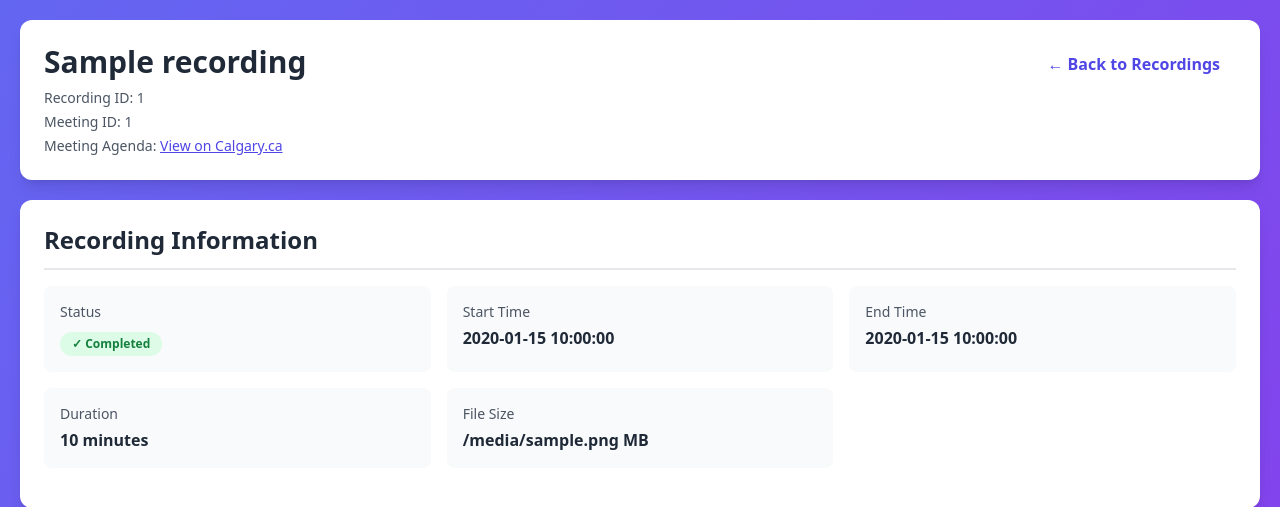
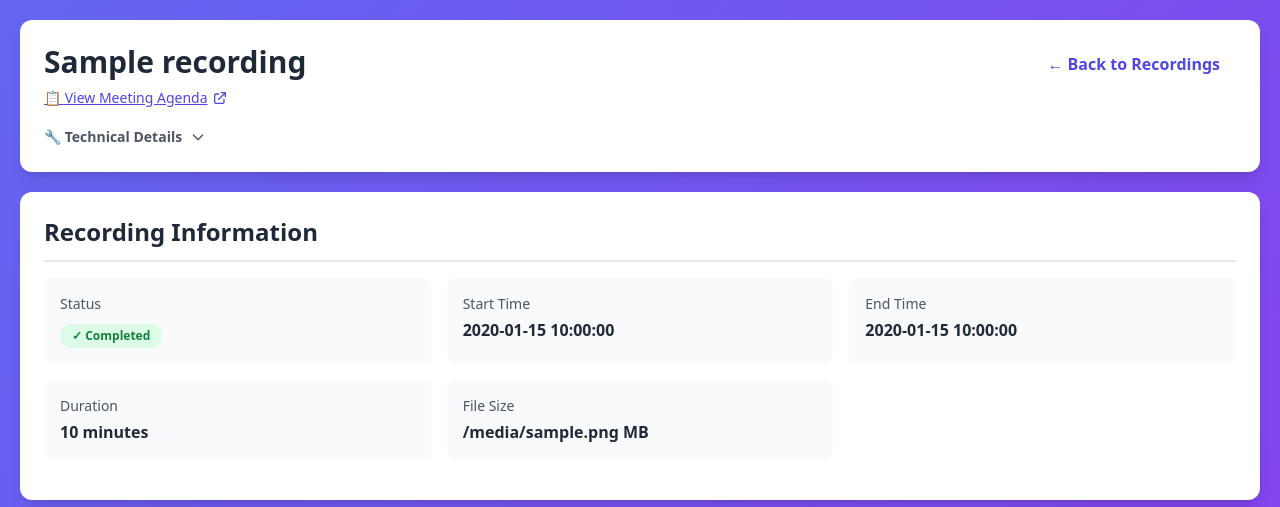
Before and after one commit to pixeltree/council_feeds, a Flask app: template templates/recording_detail.html in a window 1280 px wide. Shown: the top 507 px of the page. Run offline with Flask 3, Linux system fonts and the light colour scheme; the template is opened without the code that fills it: most values are stand-ins (such as "Sample title", 1, 10 or a date in 2020); some libraries are stand-ins or nearby versions.

Commit message:
Task 1.3: Clean up technical details in recording_detail.html
- Move Recording ID and Meeting ID to collapsible Technical Details section
- Update meeting agenda link with icon and improved styling
- Remove file paths from segment displays (lines 312-315)
- Add CSS for collapsible arrow rotation animation
- Technical details now hidden by default to reduce clutter
- Meeting agenda link now more prominent and user-friendly

🤖 Generated with [Claude Code](https://claude.com/claude-code)

Co-Authored-By: Claude <noreply@anthropic.com>

```diff
--- a/templates/recording_detail.html
+++ b/templates/recording_detail.html
@@ -18,6 +18,9 @@
             border-radius: 50%;
             animation: spin 0.8s linear infinite;
         }
+        details[open] summary svg {
+            transform: rotate(180deg);
+        }
     </style>
 </head>
 <body class="bg-gradient-to-br from-indigo-500 to-purple-600 min-h-screen p-5">
@@ -27,19 +30,41 @@
             <div class="flex-1">
                 <h1 class="text-gray-800 text-3xl font-bold mb-2">{{ recording.meeting_title }}</h1>
                 <div class="text-gray-600 text-sm space-y-1">
-                    <p>Recording ID: {{ recording.id }}</p>
-                    {% if recording.meeting_id %}
-                    <p>Meeting ID: {{ recording.meeting_id }}</p>
-                    {% endif %}
                     {% if recording.meeting_link %}
                     <p>
-                        <span>Meeting Agenda: </span>
-                        <a href="{{ recording.meeting_link }}" target="_blank" class="text-indigo-600 hover:text-indigo-800 underline">
-                            View on Calgary.ca
+                        <a href="{{ recording.meeting_link }}" target="_blank"
+                           class="text-indigo-600 hover:text-indigo-800 underline inline-flex items-center gap-1">
+                            📋 View Meeting Agenda
+                            <svg class="w-4 h-4" fill="none" stroke="currentColor" viewBox="0 0 24 24">
+                                <path stroke-linecap="round" stroke-linejoin="round" stroke-width="2"
+                                      d="M10 6H6a2 2 0 00-2 2v10a2 2 0 002 2h10a2 2 0 002-2v-4M14 4h6m0 0v6m0-6L10 14"></path>
+                            </svg>
                         </a>
                     </p>
                     {% endif %}
                 </div>
+
+                <!-- Technical details collapsed by default -->
+                <details class="mt-4">
+                    <summary class="cursor-pointer text-sm text-gray-600 hover:text-gray-800 font-semibold inline-flex items-center gap-2">
+                        🔧 Technical Details
+                        <svg class="w-4 h-4 transform transition-transform" fill="none" stroke="currentColor" viewBox="0 0 24 24">
+                            <path stroke-linecap="round" stroke-linejoin="round" stroke-width="2" d="M19 9l-7 7-7-7"></path>
+                        </svg>
+                    </summary>
+                    <div class="mt-3 p-4 bg-gray-50 rounded-lg text-sm space-y-2">
+                        <div class="flex justify-between">
+                            <span class="text-gray-600">Recording ID:</span>
+                            <span class="font-mono text-gray-800">{{ recording.id }}</span>
+                        </div>
+                        {% if recording.meeting_id %}
+                        <div class="flex justify-between">
+                            <span class="text-gray-600">Meeting ID:</span>
+                            <span class="font-mono text-gray-800">{{ recording.meeting_id }}</span>
+                        </div>
+                        {% endif %}
+                    </div>
+                </details>
             </div>
             <a href="/recordings" class="text-indigo-600 font-semibold px-4 py-2 rounded-lg hover:bg-gray-50 transition whitespace-nowrap">
                 ← Back to Recordings
@@ -278,11 +303,6 @@
                                 <div>
                                     <span class="font-semibold">Size:</span>
                                     {{ "%.1f"|format(segment.file_size_bytes / (1024**2)) }} MB
-                                </div>
-                                {% endif %}
-                                {% if segment.file_path %}
-                                <div class="text-xs text-gray-500 break-all">
-                                    {{ segment.file_path }}
                                 </div>
                                 {% endif %}
                             </div>
```
